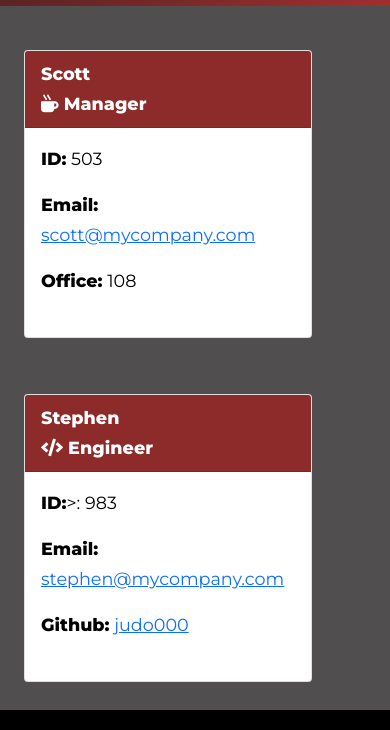
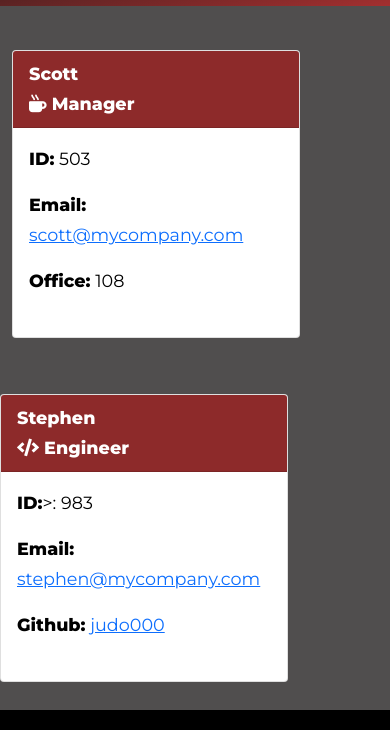
Before and after one commit to judo2000/amazing_team_generator, a website: page dist/index.html in a window 390 px wide. Shown: the part 75-805 px from the top of the page. Drawn offline with nearby package versions, Linux system fonts and the light colour scheme.

Commit message:
editing page styles

```diff
--- a/dist/index.html
+++ b/dist/index.html
@@ -36,7 +36,7 @@
         </div>
       </div>
     </header>
-    <div class="container-fluid">
+    <div class="container p-0">
       <main>
         <div class="container">
           <div class="row justify-content-center mt-3">
@@ -60,7 +60,7 @@
                     </div>
                   </div>
                 </div>
-                <div class="col-12 col-4 col-lg-3 mx-md-4 my-4 py-1">
+                <div class="col-12 col-4 col-lg-3 mx-md-4 my-4 py-1 inner-col">
                   <div class="card">
                     <div class="card-header">
                       Stephen<br />
--- a/dist/style.css
+++ b/dist/style.css
@@ -11,7 +11,7 @@ body {
   line-height: 1.7;
   background-color: rgb(80, 78, 78);
   color: #fff;
-  vw: 100;
+  width: 100vw;
 }
 
 .header {
@@ -32,6 +32,7 @@ main {
   color: white;
   padding-bottom: 4%;
   margin-bottom: 4%;
+  padding-right: 0;
 }
 
 li button {
@@ -71,8 +72,17 @@ footer {
   main {
     margin-bottom: 10%;
   }
-
   footer {
     margin-top: 10%;
   }
+  .outer-col {
+    padding: 0;
+    margin-left: 0;
+  }
+
+  .inner-col {
+    padding: 0;
+    margin-right: 0;
+    margin-left: 0;
+  }
 }
```
